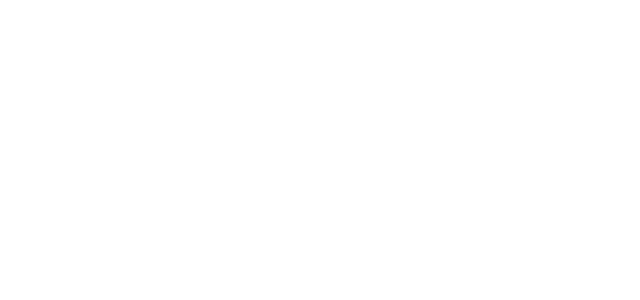
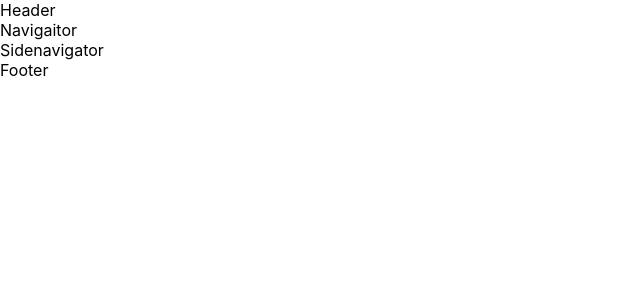
Before and after one commit to Korea-Healthy-Life/HealthyLife-web, a React (Create React App) app in the folder healthy-life/: page / in a window 1280 px wide. Before the commit this address had no page. Shown: the top 300 px of the page, without its empty margins (0-640 px from the left). Built offline with nearby package versions, Linux system fonts and the light colour scheme.

Commit message:
20240719CRA

```diff
--- a/healthy-life/src/App.tsx
+++ b/healthy-life/src/App.tsx
@@ -1,13 +1,22 @@
 import React from 'react';
 import './App.css';
 import { Routes } from 'react-router-dom';
+import Header from './components/Header';
+import Navigaition from './components/Navigaition';
+
+import Footer from './components/Footer';
+import Sidenavigation from './components/Sidenavigation';
 
 function App() {
   return (
     <>
+    <Header />
+    <Navigaition />
+    <Sidenavigation />
     <Routes>
 
     </Routes>
+    <Footer />
     </>
   );
 }
--- a/healthy-life/src/components/Footer.tsx
+++ b/healthy-life/src/components/Footer.tsx
@@ -0,0 +1,7 @@
+import React from 'react'
+
+export default function Footer() {
+  return (
+    <div>Footer</div>
+  )
+}
--- a/healthy-life/src/components/Header.tsx
+++ b/healthy-life/src/components/Header.tsx
@@ -0,0 +1,7 @@
+import React from 'react'
+
+export default function Header() {
+  return (
+    <div>Header</div>
+  )
+}
--- /dev/null
+++ b/healthy-life/src/components/Sidenavigation.tsx
@@ -0,0 +1,7 @@
+import React from 'react'
+
+export default function Sidenavigator() {
+  return (
+    <div>Sidenavigator</div>
+  )
+}
```
Also changed, not shown: healthy-life/src/components/Navigaition.tsx (renamed from healthy-life/src/components/Navigaitor.tsx), healthy-life/src/components/Sidenavigator.tsx (deleted).
